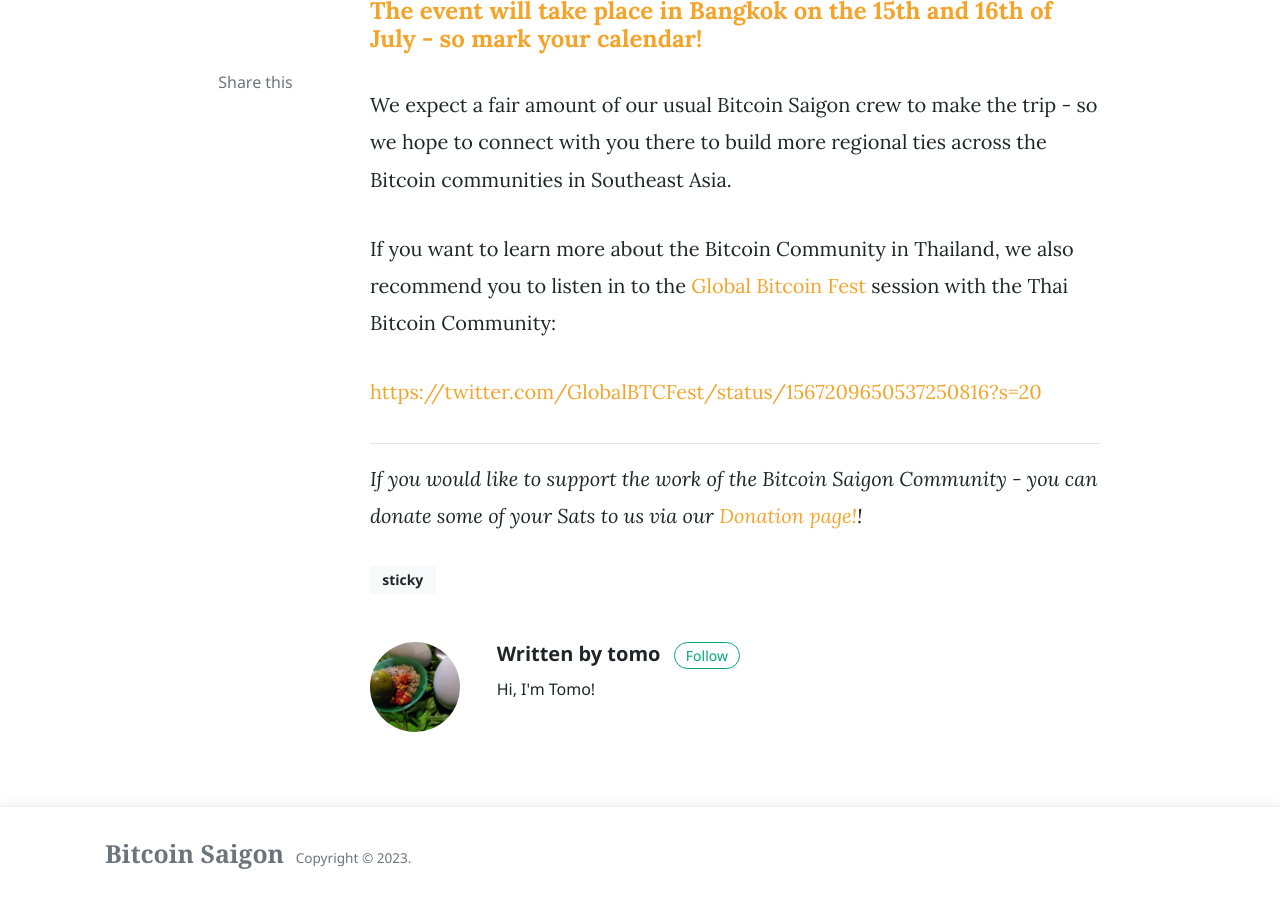
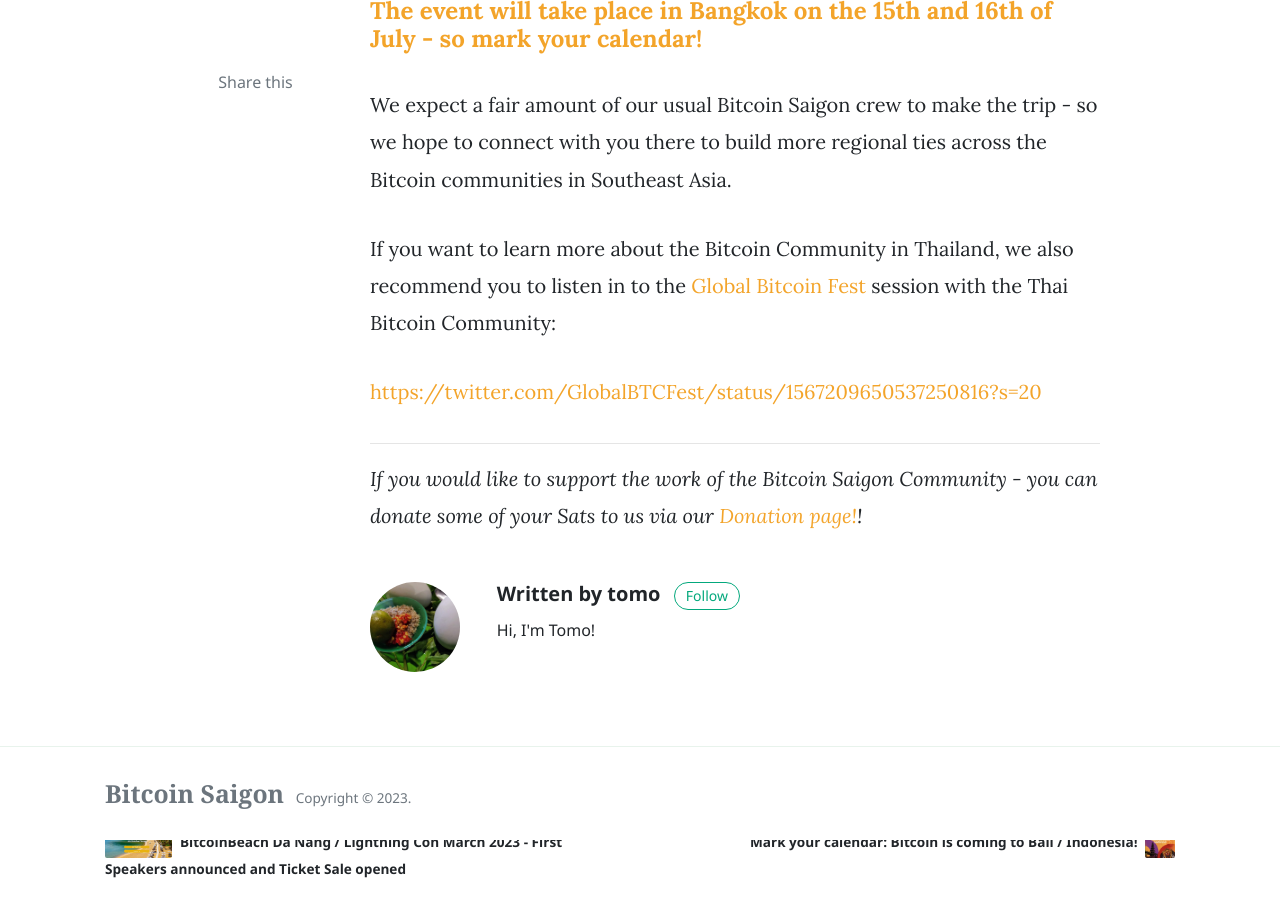
Before and after one commit to bitcoinsaigon/bitcoinsaigon.github.io, a Jekyll site: the page built from _posts/2023-04-27-bitcoin-thailand-conference-2023.md, in a window 1280 px wide and 900 px high, scrolled down 1398 px. Built offline with Jekyll 4.4.1, drawn with Linux system fonts in a browser that asks for light colours; nearby versions of some CDN libraries; comment, search, counter and statistics services are not loaded.

Commit message:
Fix thailand article show up first

```diff
--- a/_posts/2023-04-27-bitcoin-thailand-conference-2023.md
+++ b/_posts/2023-04-27-bitcoin-thailand-conference-2023.md
@@ -3,7 +3,7 @@
 title:  "Bitcoin Thailand Conference 2023 - July 15/16 2023, Bangkok"
 categories:
 image: assets/images/bitcoin-thailand-conference-2023.jpg
-tags: [sticky]
+tags:
 ---
 After the resounding success of the inaugural [LightningCon Da Nang 2023 Conference](https://news.bitcoinvn.io/lightningcon-2023-da-nang-review-and-footage/ "LightningCon Da Nang 2023 Conference") which was followed a few days later by the first international [Bitcoin-only event in the Philippines](https://twitter.com/BtcRetreat) the conviction among the movers & shakers in the region has seen a significant boost in strength.
 
--- a/index.html
+++ b/index.html
@@ -37,7 +37,7 @@
     <div class="row remove-site-content-margin">
 
         <!-- latest post -->
-        {% assign latest_post = site.posts[0] %}
+        {% assign latest_post = site.posts[1] %}
         <div class="col-md-6">
             <div class="card border-0 mb-4 box-shadow">
                 <a href="{{site.baseurl}}{{latest_post.url}}">
@@ -73,7 +73,7 @@
         <div class="col-md-6">
 
             <!-- second latest post -->
-            {%- assign second_post = site.posts[1] -%}
+            {%- assign second_post = site.posts[0] -%}
             <div class="mb-3 d-flex align-items-center">
                 {% if second_post.image %}
                 <div class="col-md-4">
```
